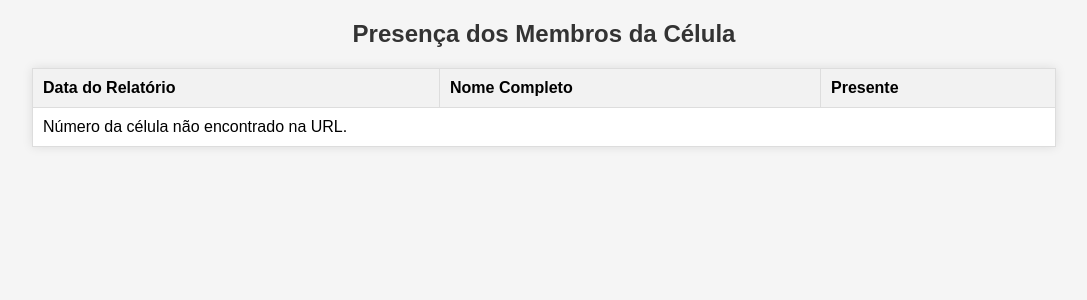
After one commit to felip-araujo/idpb, a PHP site: page /graficos/presenca.php in a window 1280 px wide. The commit adds this page. Shown: the top 300 px of the page, without its empty margins (96-1183 px from the left). Run offline with PHP 8.4, Linux system fonts and the light colour scheme.

Commit message:
tentativa de tabela de presença

```diff
--- a/dashboard/index.php
+++ b/dashboard/index.php
@@ -120,7 +120,7 @@
         echo "</script>";
 
         // Outros botões
-        echo "<button onclick=\"location.href='http://127.0.0.1:8050/'\">Visualizar Relatório</button>";
+        echo "<button onclick=\"location.href='http://52.1.203.38//idpb/graficos/presenca.php'\">Visualizar Relatório</button>";
         echo "<button onclick=\"location.href='http://52.1.203.38/idpb/cadastro'\">Cadastrar Novo Membro</button>";
 
     } else {
--- /dev/null
+++ b/graficos/presenca.php
@@ -0,0 +1,99 @@
+<!DOCTYPE html>
+<html>
+<head>
+    <title>Presença dos Membros da Célula <?php echo isset($_GET['celula']) ? $_GET['celula'] : ''; ?></title>
+    <style>
+        body {
+            font-family: Arial, sans-serif;
+            background-color: #f5f5f5;
+            margin: 0;
+            padding: 0;
+        }
+        h2 {
+            text-align: center;
+            color: #333;
+        }
+        table {
+            border-collapse: collapse;
+            width: 80%;
+            margin: 20px auto;
+            background-color: #fff;
+            box-shadow: 0 0 10px rgba(0, 0, 0, 0.1);
+        }
+        th, td {
+            border: 1px solid #dddddd;
+            text-align: left;
+            padding: 10px;
+        }
+        th {
+            background-color: #f2f2f2;
+            font-weight: bold;
+        }
+        .date-separator {
+            background-color: #ccc;
+            font-weight: bold;
+            color: #333;
+        }
+    </style>
+</head>
+<body>
+
+<h2>Presença dos Membros da Célula <?php echo isset($_GET['celula']) ? $_GET['celula'] : ''; ?></h2>
+
+<table>
+    <tr>
+        <th>Data do Relatório</th>
+        <th>Nome Completo</th>
+        <th>Presente</th>
+    </tr>
+
+    <?php
+    // Iniciar a sessão
+    session_start();
+
+    // Verificar se o parâmetro celula está presente na URL
+    if(isset($_GET['celula'])) {
+        // Armazenar o número da célula na variável $numero_celula
+        $numero_celula = $_GET['celula'];
+
+        // Incluir o arquivo de conexão
+        include 'conexao.php';
+
+        try {
+            // Consulta SQL para recuperar os nomes, datas e presença dos relatórios para a célula especificada
+            $sql = "SELECT data_relatorio, nome_completo, presente FROM frequencia WHERE numero_celula = ? ORDER BY data_relatorio";
+            $stmt = $pdo->prepare($sql);
+            $stmt->execute([$numero_celula]);
+
+            $last_date = null; // Variável para rastrear a última data
+
+            if ($stmt->rowCount() > 0) {
+                // Exibir os dados em cada linha da tabela
+                while ($row = $stmt->fetch(PDO::FETCH_ASSOC)) {
+                    if ($row['data_relatorio'] !== $last_date) {
+                        // Se a data for diferente da última, exibe uma linha separadora e a data
+                        echo "<tr class='date-separator'><td colspan='3'>" . $row['data_relatorio'] . "</td></tr>";
+                        $last_date = $row['data_relatorio'];
+                    }
+
+                    echo "<tr>";
+                    echo "<td></td>"; // Coluna vazia para alinhar com as outras colunas
+                    echo "<td>" . $row['nome_completo'] . "</td>";
+                    echo "<td>" . ($row['presente'] == 1 ? 'Sim' : 'Não') . "</td>";
+                    echo "</tr>";
+                }
+            } else {
+                echo "<tr><td colspan='3'>Nenhum dado encontrado</td></tr>";
+            }
+        } catch (PDOException $e) {
+            echo "Erro ao executar a consulta: " . $e->getMessage();
+        }
+    } else {
+        echo "<tr><td colspan='3'>Número da célula não encontrado na URL.</td></tr>";
+    }
+    ?>
+
+</table>
+
+</body>
+</html>
```
Also changed, not shown: graficos/conexao.php (added, +15 -0 lines).
